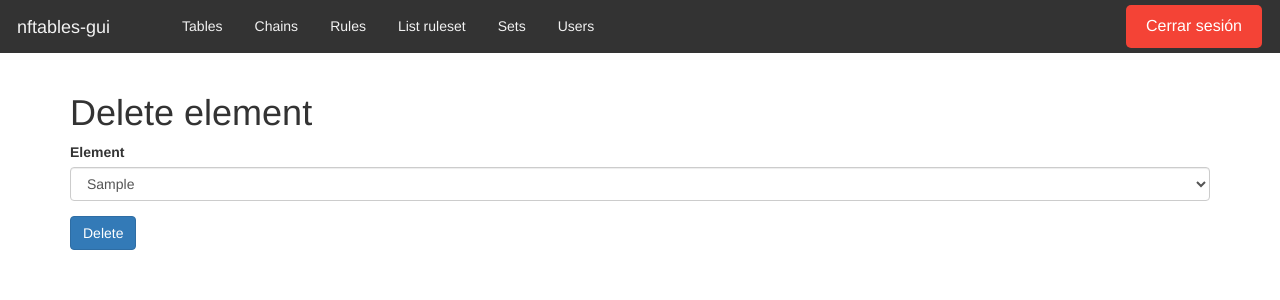
After one commit to alegarsan11/nftables-gui, a Flask app: page /sets/1/delete_element in a window 1280 px wide. The commit adds this page. Shown: the top 300 px of the page. Run offline with Flask 3, Linux system fonts and the light colour scheme; tables that the repository leaves empty hold one stand-in row (values such as "Sample post"); some libraries are stand-ins or nearby versions.

Commit message:
feat: delete element from set

```diff
--- a/nftables-frontend/forms/forms.py
+++ b/nftables-frontend/forms/forms.py
@@ -269,3 +269,6 @@ class SetForm(FlaskForm):
     def validate_type(self, type):
         if type.data not in [choice[0] for choice in self.VALID_TYPES]:
             raise ValidationError('Type must be one of: ' + ', '.join([choice[0] for choice in self.VALID_TYPES]))
+
+class DeleteElementSet(FlaskForm):
+    element = StringField('Element', validators=[DataRequired()])
--- a/nftables-frontend/service.py
+++ b/nftables-frontend/service.py
@@ -569,13 +569,22 @@ def validate_element(element, set_id):
         except ipaddress.AddressValueError:
             return False
     elif _set.type == 'inet_service':
-        if not isinstance(element, int) or not (0 <= element <= 65535):
+        try:
+            if not isinstance(int(element), int) or not (0 <= int(element) <= 65535):
+                return False
+        except ValueError:
             return False
     elif _set.type == 'inet_proto':
-        if not isinstance(element, int) or not (0 <= element <= 255):
+        try:
+            if not isinstance(int(element), int) or not (0 <= int(element) <= 255):
+                return False
+        except ValueError:
             return False
     elif _set.type == 'mark':
-        if not isinstance(element, int):
+        try:
+            if not isinstance(int(element), int):
+                return False
+        except ValueError:
             return False
     elif _set.type == 'ether_addr':
         if not isinstance(element, str) or not validate_mac_address(element):
@@ -600,3 +609,7 @@ def delete_set(set_id):
     _set = get_set(set_id)
     db.session.delete(_set)
     db.session.commit()
+
+def get_elements_from_set(set_id):
+    _set = get_set(set_id)
+    return _set.elements
--- /dev/null
+++ b/nftables-frontend/templates/sets/delete_element.html
@@ -0,0 +1,20 @@
+{% extends "base.html" %}
+{% block head %}
+{{ super() }}
+{% endblock %}
+{% block content %}
+<div class="container">
+  <h1>Delete element</h1>
+  <form method="POST">
+    <div class="form-group">
+      <label for="element">Element</label>
+        <select class="form-control" id="element" name="element" required>
+          {% for element in aux %}
+          <option value="{{ element }}">{{ element }}</option>
+          {% endfor %}
+          </select>
+    </div>
+    <button type="submit" class="btn btn-primary">Delete</button>
+  </form>
+</div>
+{% endblock %}
--- a/nftables-frontend/templates/sets/set.html
+++ b/nftables-frontend/templates/sets/set.html
@@ -6,6 +6,7 @@
 <div class="container">
   <h1>Set</h1>
   <button class="btn btn-primary" onclick="location.href='/sets/{{ set.id }}/add_element'">Add element</button>
+  <button class="btn btn-danger" onclick="location.href='/sets/{{ set.id }}/delete_element'">Delete element</button>
   <br></br>
 
   <table class="table personal-table">
--- a/nftables-frontend/views.py
+++ b/nftables-frontend/views.py
@@ -1,7 +1,7 @@
 from flask import Blueprint, render_template, flash, redirect, url_for
 from flask_login import login_user, logout_user, login_required, current_user
 from models import BaseChain, Chain, Rule, Statement, Table, User, db
-from forms.forms import AddElementSetForm, BaseChainForm, ChainForm, LoginForm, CreateUserForm, RuleForm, SetForm, TableForm, UpdateUserForm
+from forms.forms import AddElementSetForm, BaseChainForm, ChainForm, DeleteElementSet, LoginForm, CreateUserForm, RuleForm, SetForm, TableForm, UpdateUserForm
 import service, api, os, matplotlib
 matplotlib.use('Agg')
 import matplotlib.pyplot as plt
@@ -438,3 +438,41 @@ def delete_set(set_id):
     response = api.delete_set_request(set_name=set_.name, set_family=set_.family, set_table=set_.table_id)
     service.delete_set(set_id)
     return redirect('/sets')
+
+@visualization_bp.route('/sets/<set_id>/delete_element')
+def delete_element_set(set_id):
+    form = DeleteElementSet()
+    elements = service.get_elements_from_set(set_id)
+    aux = []
+    elements = elements.replace("]", "").replace("'", "")
+    for element in elements.split("["):
+        if "," in element:
+            for i in element.split(","):
+                aux.append(str(i))
+        else:
+            aux.append(str(element))
+    return render_template('sets/delete_element.html', form=form, aux=aux)
+
+@creation_bp.route('/sets/<set_id>/delete_element', methods=['POST'])
+def delete_element_set_post(set_id):
+    form = DeleteElementSet()
+    set_ = service.get_set(set_id)
+    if form.element.data != None or form.element.data != "":
+        response = api.delete_element_from_set_request(set_family=set_.family, element=form.element.data, set_name=set_.name, set_table=set_.table_id)
+        if response == "Success":
+            flash('Element deleted successfully.')
+        else:
+            flash('Error deleting element.')
+        return redirect('/sets/' + set_id)
+    else:
+        flash('Error deleting element.')
+        elements = service.get_elements_from_set(set_id)
+        aux = []
+        elements = elements.replace("]", "").replace("'", "")
+        for element in elements.split("["):
+            if "," in element:
+                for i in element.split(","):
+                    aux.append(str(i))
+            else:
+                aux.append(str(element))
+        return render_template('sets/delete_element.html', form=form,aux=aux)
```
Also changed, not shown: nftables-frontend/api.py (+7 -2 lines), nftables-parser/sets.py (+6 -2 lines).
